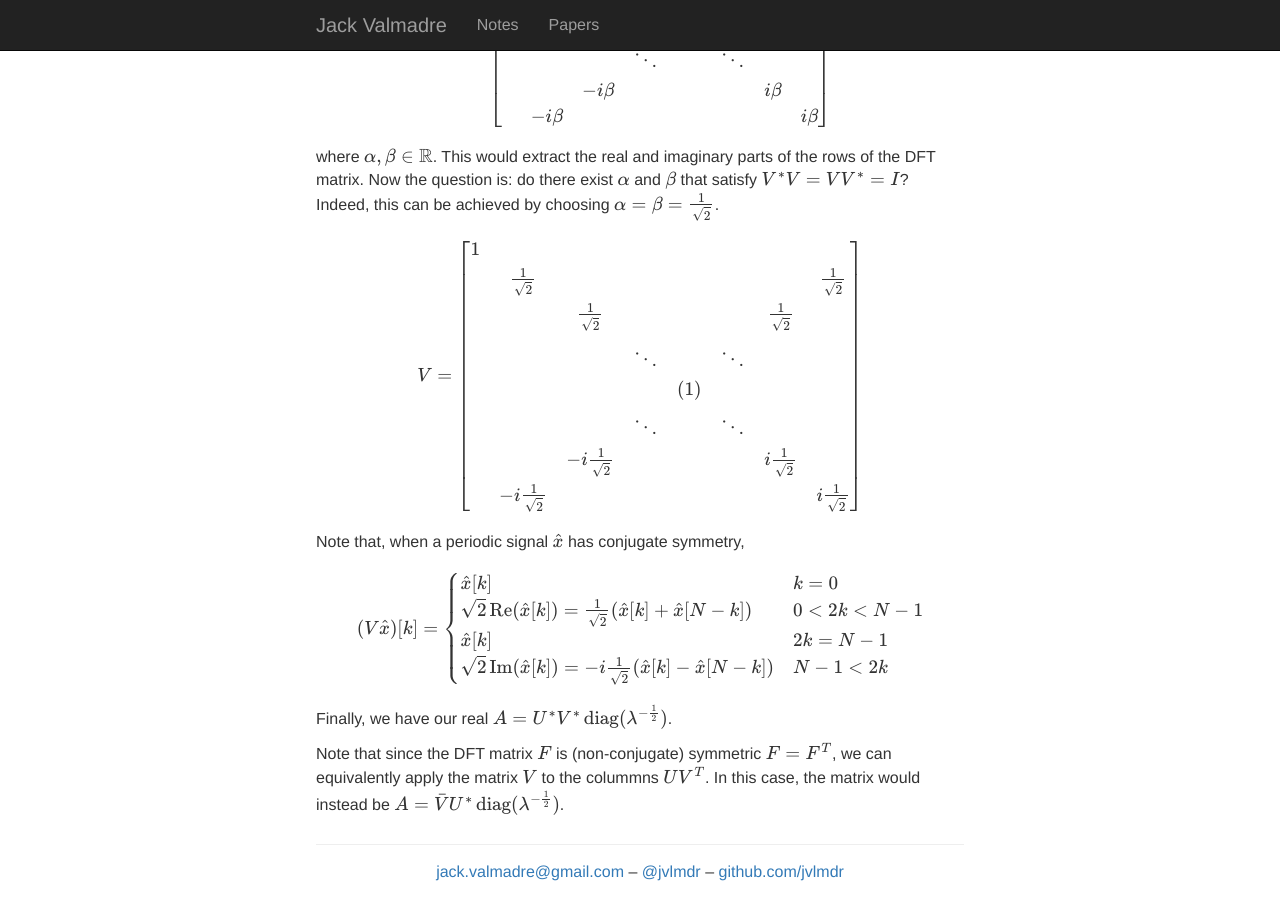
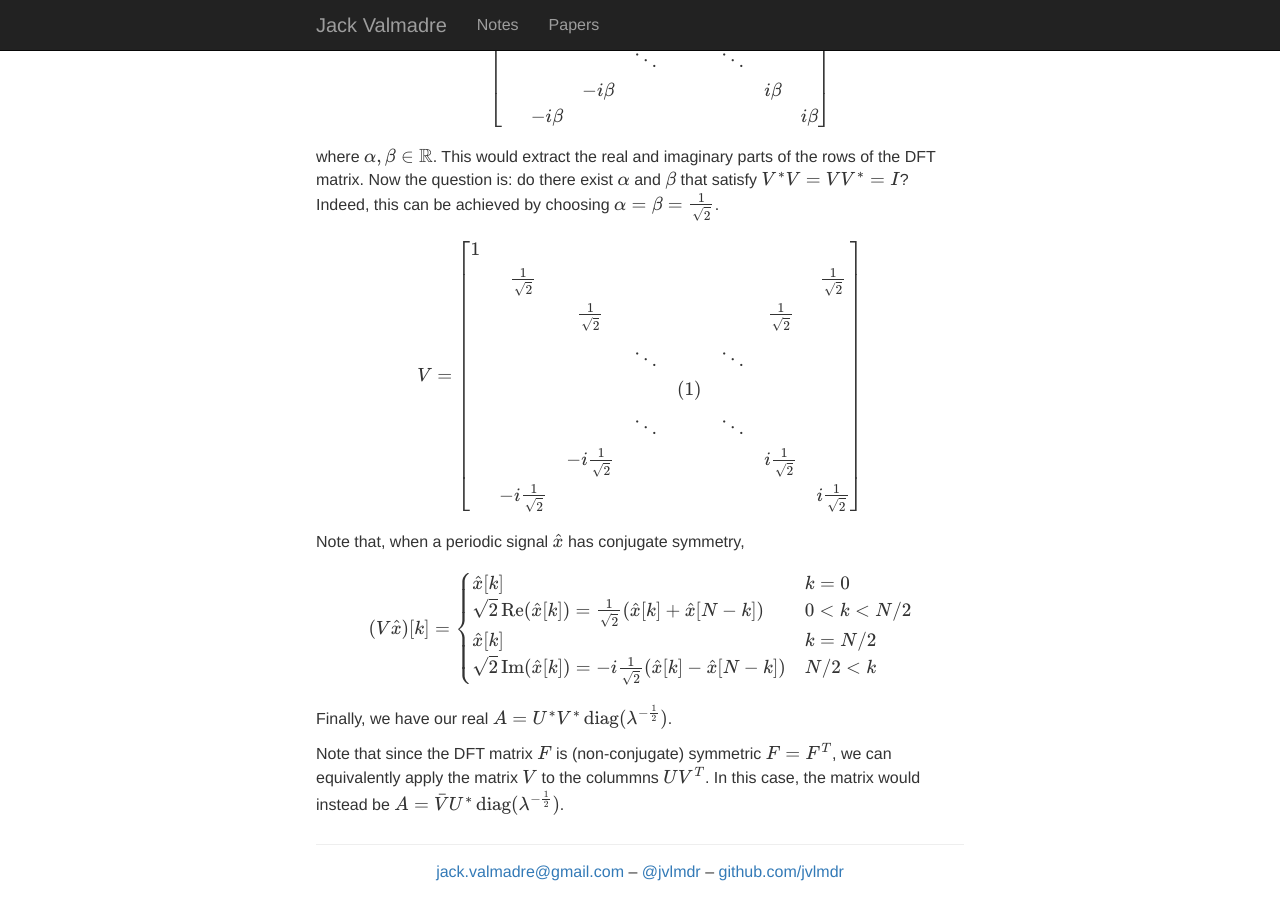
Before and after one commit to jvlmdr/jack.valmadre.net, a Jekyll site: the page built from notes/_posts/2020-01-06-sample-smooth-paths.md, in a window 1280 px wide and 900 px high, scrolled down 2978 px. Built offline with Jekyll 4.4.1, drawn with Linux system fonts in a browser that asks for light colours; nearby versions of some CDN libraries; formulas are drawn with MathJax 3.

Commit message:
Fix N / 2 mistake

```diff
--- a/notes/_posts/2020-01-06-sample-smooth-paths.md
+++ b/notes/_posts/2020-01-06-sample-smooth-paths.md
@@ -140,9 +140,9 @@ Note that, when a periodic signal $\hat{x}$ has conjugate symmetry,
 
 $$ (V \hat{x})[k] = \begin{cases}
 \hat{x}[k] & k = 0 \\
-\sqrt{2} \operatorname{Re}(\hat{x}[k]) = \frac{1}{\sqrt{2}} (\hat{x}[k] + \hat{x}[N - k]) & 0 < 2 k < N - 1 \\
-\hat{x}[k] & 2 k = N - 1 \\
-\sqrt{2} \operatorname{Im}(\hat{x}[k]) = -i \frac{1}{\sqrt{2}} (\hat{x}[k] - \hat{x}[N - k]) & N - 1 < 2 k
+\sqrt{2} \operatorname{Re}(\hat{x}[k]) = \frac{1}{\sqrt{2}} (\hat{x}[k] + \hat{x}[N - k]) & 0 < k < N / 2 \\
+\hat{x}[k] & k = N / 2 \\
+\sqrt{2} \operatorname{Im}(\hat{x}[k]) = -i \frac{1}{\sqrt{2}} (\hat{x}[k] - \hat{x}[N - k]) & N / 2 < k
 \end{cases} $$
 
 Finally, we have our real $A = U^{\ast} V^{\ast} \operatorname{diag}(\lambda^{-\frac{1}{2}})$.
```
